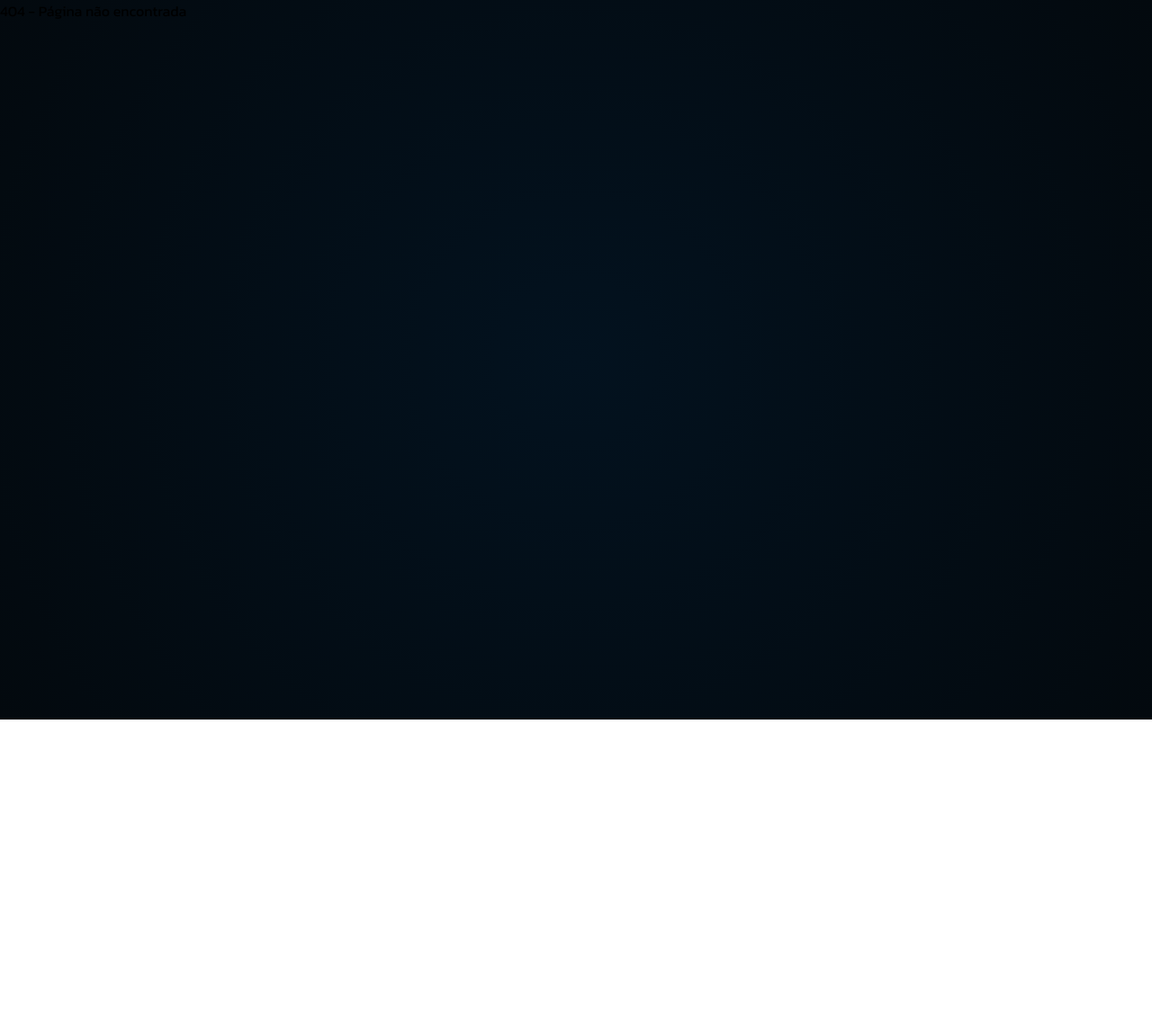
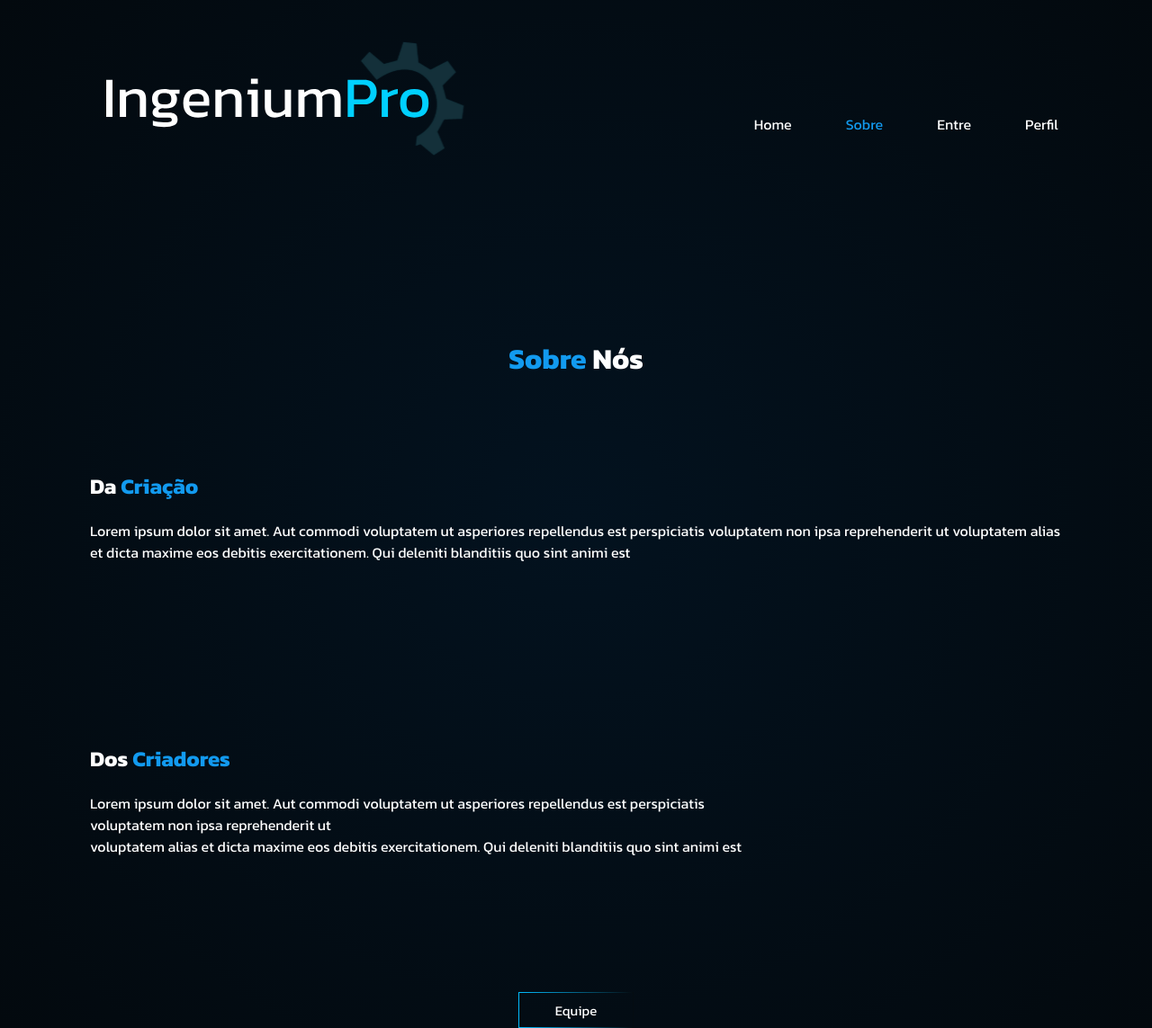
Before and after one commit to guiFGA/IngeniumPro, a React (Vite) app in the folder Front/: page /sobre in a window 1280 px wide. Before the commit this address had no page. Shown: the whole page at 90% size. Before the commit the page ends 800 px from the top, so only its background shows below. Built offline with nearby package versions, Linux system fonts and the light colour scheme; a web font is replaced by a local one.

Commit message:
Sobre nós parcialmente pronto

```diff
--- a/Front/src/App.jsx
+++ b/Front/src/App.jsx
@@ -8,6 +8,7 @@ import PrivateRoute from './PrivateRoutes';
 import Escolher from './pages/escolherEngenharia';
 import Perfil from './pages/perfil';
 import OutroPerfil from './pages/outroPerfil';
+import Sobre from './pages/sobre';
 
 function App() {
   return (
@@ -37,6 +38,8 @@ function App() {
         {/*rota para exibir perfil*/}
         <Route path="/outroPerfil/:usuario" element={<OutroPerfil />} />
 
+        {/*rota para página sobre nós*/}
+        <Route path="/sobre" element={<Sobre />} />
 
 
         {/* Rota para páginas não encontradas */}
--- a/Front/src/pages/home/home.js
+++ b/Front/src/pages/home/home.js
@@ -37,6 +37,7 @@ export const NavLinks = styled.a`
         transform: scaleX(1);
     }
 `;
+
 //------------------------Corpo----------------------------
 
 export const Main = styled.main`
@@ -85,8 +86,6 @@ export const Botao = styled.button`
   border-radius: 5px;
   cursor: pointer;
   font-size: 16px;
-
-
 `;
 
 //------------------------Footer-------------------------
--- a/Front/src/pages/home/index.jsx
+++ b/Front/src/pages/home/index.jsx
@@ -34,7 +34,7 @@ function Home(){
                     <div className="links">
                         <NavBar>
                             <li><NavLinks href="http://localhost:5173/">Home</NavLinks></li>
-                            <li><NavLinks href="http://localhost:5173/">Sobre</NavLinks></li>
+                            <li><NavLinks href="http://localhost:5173/sobre">Sobre</NavLinks></li>
                             <li><NavLinks href="http://localhost:5173/login">Entre</NavLinks></li>
                             <li><NavLinks href="http://localhost:5173/perfil">Perfil</NavLinks></li>
                         </NavBar>
@@ -46,7 +46,7 @@ function Home(){
                 <TextoEsquerda>
                     <h1>É hora de <Azul>Inovar</Azul></h1>
                     <p>Esse é seu momento de mudar <br />o mundo</p>
-                    <img src={linha} alt="logo" />
+                    <img src={linha} alt="Design" />
                 </TextoEsquerda>
                 <TextoDireita>
                     <p><BemVindo>Bem-vindo</BemVindo> senhor(a) sou a mais nova<br /> plataforma de
--- /dev/null
+++ b/Front/src/pages/sobre/index.jsx
@@ -0,0 +1,70 @@
+import api from '../../services/api'
+import logo from '../../assets/imagens/logo.svg'
+import { Nav, NavBar, NavLinks, Azul, Main, Criacao, Criadores, Titulo, Botao, CentraBotao} from './sobre';
+import { useNavigate } from 'react-router-dom';
+import linha from '../../assets/imagens/DesignLinha.svg';
+
+
+function Sobre(){
+    const navigate = useNavigate(); // Inicializa o hook useNavigate
+
+    // Função para redirecionar para a rota "/login"
+    const handleStartClick = () => {
+      navigate('/escolherEngenharia'); // Redireciona para a rota desejada
+    };
+
+    return(
+        <div>
+            <header>
+                <Nav>
+                    <div className="logo">
+                        <a href="http://localhost:5173/">
+                            <img src={logo} alt="logo" />
+                        </a>
+                    </div>
+                    <div className="links">
+                        <NavBar>
+                            <li><NavLinks href="http://localhost:5173/">Home</NavLinks></li>
+                            <li><NavLinks href="http://localhost:5173/sobre"><Azul>Sobre</Azul></NavLinks></li>
+                            <li><NavLinks href="http://localhost:5173/login">Entre</NavLinks></li>
+                            <li><NavLinks href="http://localhost:5173/perfil">Perfil</NavLinks></li>
+                        </NavBar>
+                    </div>
+                </Nav>
+            </header>
+
+            <Main>
+                <Titulo>
+                    <h1><Azul>Sobre</Azul> Nós</h1>
+                </Titulo>
+
+                <Criacao>
+                    <h2>Da <Azul>Criação</Azul></h2>
+                    <div>
+                        <p>
+                        Lorem ipsum dolor sit amet. Aut commodi voluptatem ut asperiores repellendus est
+                        perspiciatis voluptatem non ipsa reprehenderit ut voluptatem alias
+                        et dicta maxime eos debitis exercitationem. Qui deleniti blanditiis quo sint animi est
+                        </p>
+                    </div>
+                </Criacao>
+
+                <Criadores>
+                    <h2>Dos <Azul>Criadores</Azul></h2>
+                    <p>
+                    Lorem ipsum dolor sit amet. Aut commodi voluptatem ut asperiores repellendus est perspiciatis <br />
+                    voluptatem non ipsa reprehenderit ut <br />
+                    voluptatem alias et dicta maxime eos debitis exercitationem. Qui deleniti blanditiis quo sint animi est
+                    </p>
+                </Criadores>
+
+                <CentraBotao>
+                    <Botao onClick={handleStartClick}>Equipe</Botao>
+                </CentraBotao>
+
+            </Main>
+        </div>
+    )
+}
+
+export default Sobre;
--- /dev/null
+++ b/Front/src/pages/sobre/sobre.js
@@ -0,0 +1,104 @@
+import styled from "styled-components";
+
+//-------------------Header--------------------
+export const Nav = styled.nav`
+    display: flex;
+    align-items: center;
+    justify-content: space-around;
+`;
+
+export const NavBar = styled.ul`
+    list-style: none;
+    display: flex;
+    gap: 40px;
+`;
+
+export const NavLinks = styled.a`
+    padding-left: 20px;
+    color: #fff;
+    text-decoration: none;
+    position: relative;
+
+    &::after {
+        content: '';
+        display: block;
+        width: 100%;
+        height: 3px;
+        background-color:rgb(18, 154, 239);
+        position: absolute;
+        bottom: -5px;
+        left: 0;
+        transform: scaleX(0);
+        transform-origin: left;
+        transition: transform 0.3s ease;
+    }
+
+    &:hover::after {
+        transform: scaleX(1);
+    }
+`;
+
+export const Azul = styled.span`
+    color: rgb(18, 154, 239);
+`
+
+export const Main = styled.main`
+    display: flex;
+    flex-direction: column;
+    color: #fff;
+    margin-top: 100px;
+    margin-left: 100px;
+    margin-right: 100px;
+`
+
+export const Titulo = styled.div`
+    display: flex;
+    align-items: center; /* Centraliza verticalmente */
+    justify-content: center; /* Centraliza horizontalmente */
+    text-align: center; /* Alinha o texto ao centro, se necessário */
+`
+
+export const Criacao = styled.div`
+    margin-top: 100px;
+    display: flex;
+    flex-direction: column;
+    gap: 20px;
+`
+
+export const Criadores = styled.div`
+    display: flex;
+    flex-direction: column;
+    margin-top: 200px;
+    gap: 20px;
+`
+
+export const Botao = styled.button`
+    margin-top: 150px;
+    background-color: rgba(2, 188, 255, 0);
+    color: white;
+    width: 10vw;
+    height: 5vh;
+    font-size: 15px;
+    cursor: pointer;
+    display: flex;
+    justify-content: center;
+    align-items: center;
+    border: 1px solid transparent;
+    border-image: linear-gradient(to left, rgba(4, 11, 16, 1), rgba(2, 188, 255, 1))1;
+    transition: all 0.3s ease; /* Transição suave para o hover */
+
+    &:hover {
+        background-color: rgba(42, 131, 163, 0.2); /* Cor de fundo ao passar o mouse */
+        border-color: rgba(2, 188, 255, 1); /* Alterar a cor da borda */
+        transform: scale(1.05); /* Aumenta ligeiramente o tamanho do botão */
+    }
+`;
+
+export const CentraBotao = styled.div`
+    display: flex;
+    align-items: center;
+    justify-content: center;
+`
+export const LinhaMeio = styled.div`
+
+`;
```
